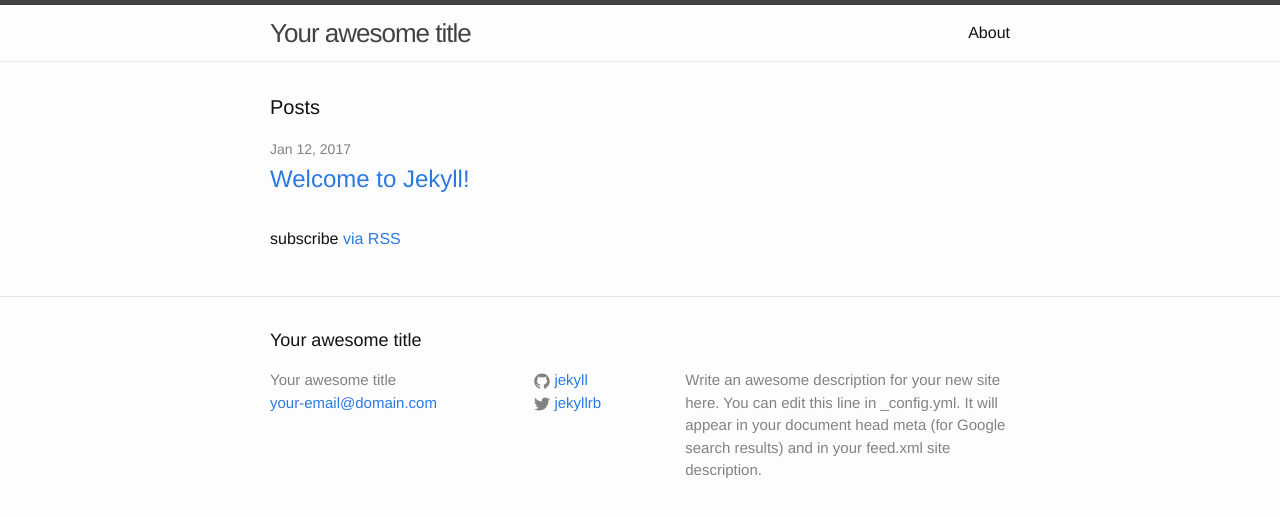
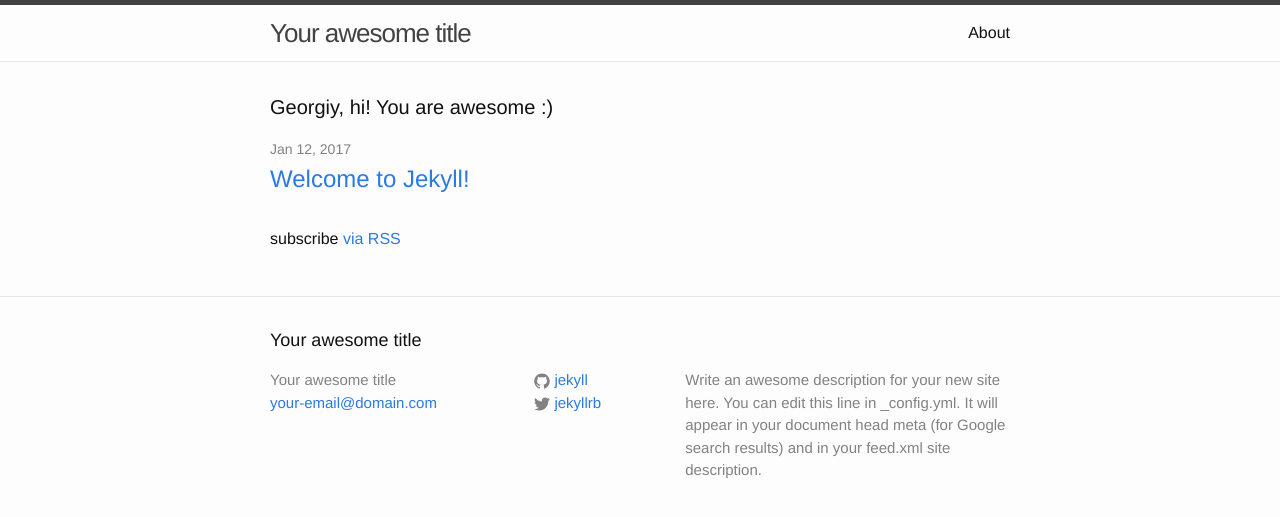
Before and after one commit to GeorgiyGres/jekyll-simple-site, a Jekyll site: the page built from index.html, in a window 1280 px wide. Shown: the top 517 px of the page. Built offline with Jekyll 4.4.1, drawn with Linux system fonts in a browser that asks for light colours.

Commit message:
Update index.html

```diff
--- a/index.html
+++ b/index.html
@@ -4,7 +4,7 @@
 
 <div class="home">
 
-  <h1 class="page-heading">Posts</h1>
+  <h1 class="page-heading">Georgiy, hi! You are awesome :)</h1>
 
   <ul class="post-list">
     {% for post in site.posts %}
```
